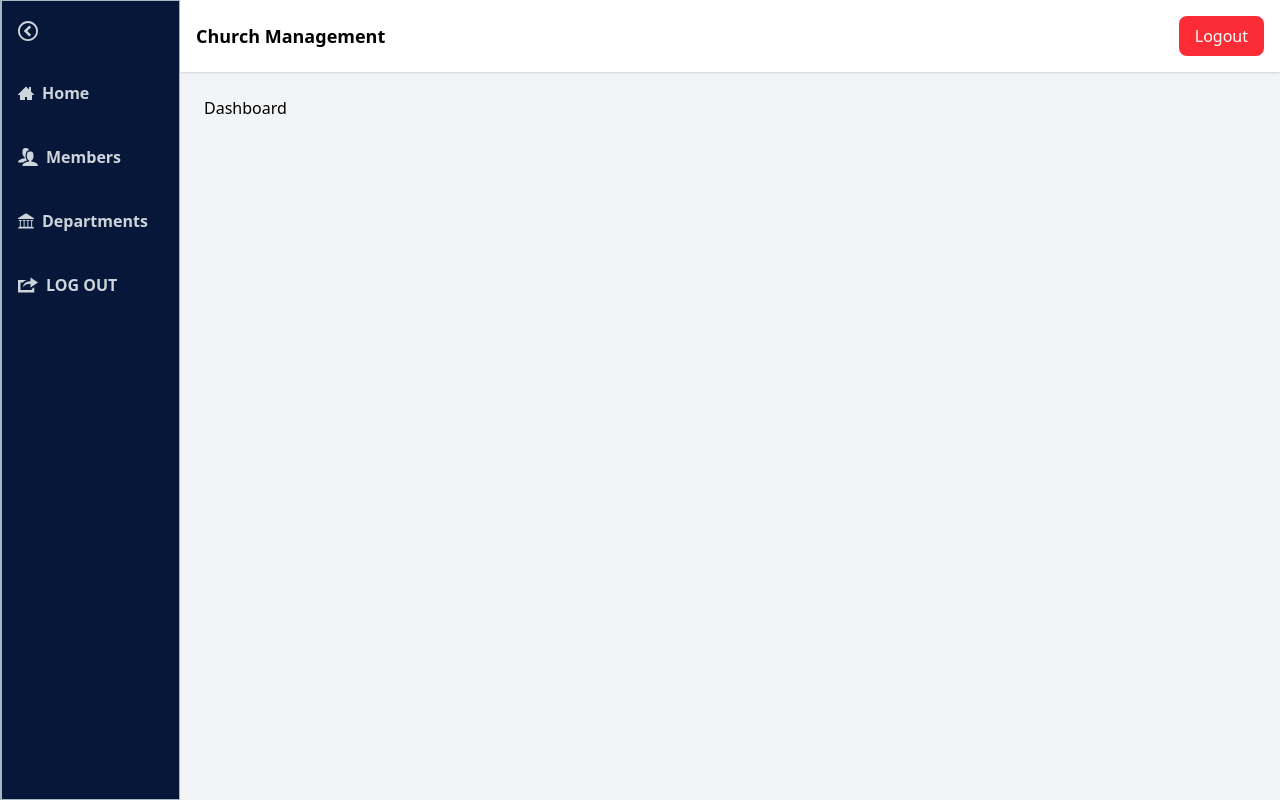
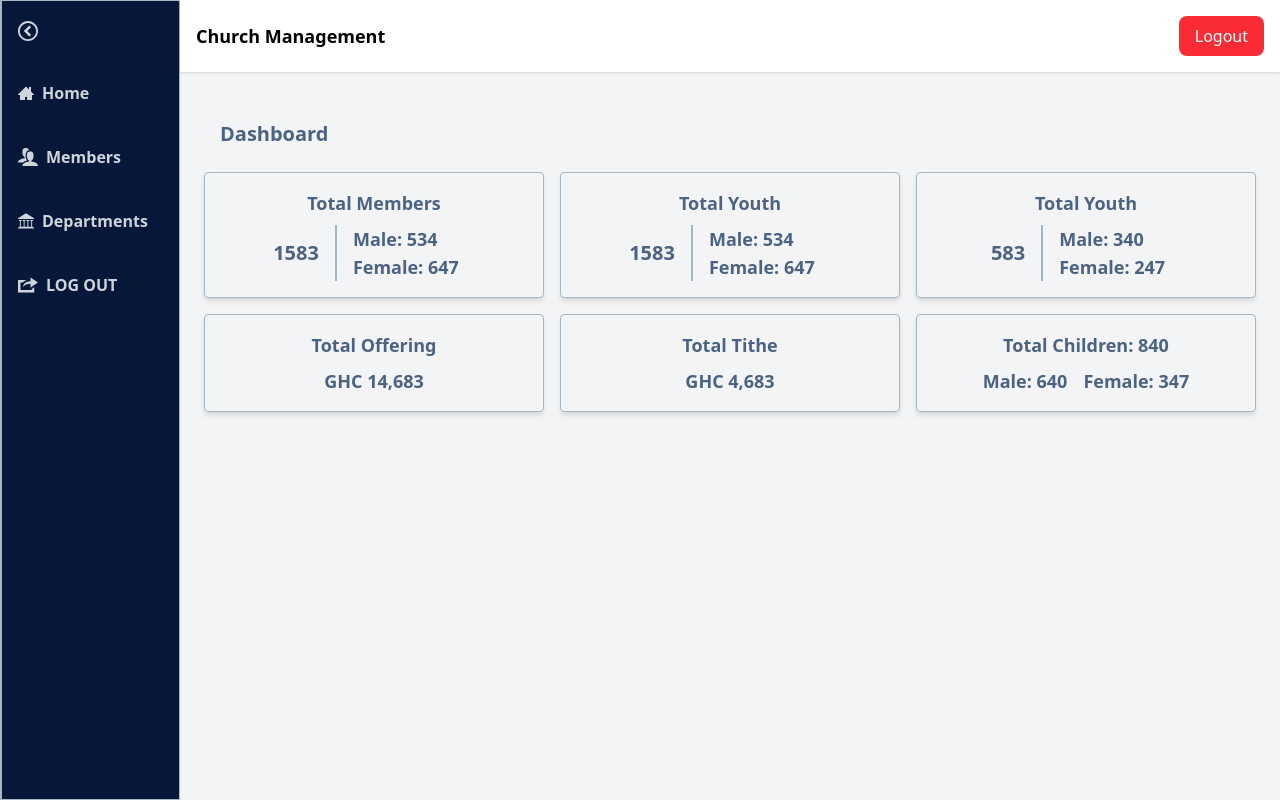
Before and after one commit to AlikoGrace/ch-management-v1, a React (Vite) app: page / in a window 1280 px wide. Built offline with nearby package versions, Linux system fonts and the light colour scheme.

Commit message:
started dashboard content

```diff
--- a/src/features/dashboard/DashboardPage.jsx
+++ b/src/features/dashboard/DashboardPage.jsx
@@ -1,7 +1,62 @@
 import React from "react";
 
 const DashboardPage = () => {
-  return <div>Dashboard</div>;
+  return (
+    <section className="w-full text-Primary-semi-light font-semibold">
+      <header className="rounded-sm p-4  text-Primary my-2">
+        <h1 className="text-xl font-bold">Dashboard</h1>
+      </header>
+      <div className="grid grid-cols-1 md:grid-cols-3 gap-4">
+        <div className="flex flex-col gap-2 justify-between text-lg items-center p-4 rounded shadow-md border px-4 border-Primary-light">
+          <h3 className="flex gap-2 items-center ">Total Members</h3>
+          <div className="flex gap-4 items-center">
+            <span className="text-xl">1583</span>
+            <div className="border-l-2 px-4 border-Primary-light">
+              <p className="flex gap-2 items-center">Male: 534</p>
+              <p className="flex gap-2 items-center">Female: 647</p>
+            </div>
+          </div>
+        </div>
+        <div className="flex flex-col gap-2 justify-between text-lg items-center  p-4 rounded shadow-md border px-4 border-Primary-light">
+          <h3 className="flex gap-2 items-center ">Total Youth</h3>
+          <div className="flex gap-4 items-center">
+            <span className="text-xl">1583</span>
+            <div className="border-l-2 px-4 border-Primary-light">
+              <p className="flex gap-2 items-center">Male: 534</p>
+              <p className="flex gap-2 items-center">Female: 647</p>
+            </div>
+          </div>
+        </div>
+        <div className="flex flex-col gap-2 justify-between text-lg items-center  p-4 rounded shadow-md border px-4 border-Primary-light">
+          <h3 className="flex gap-2 items-center ">Total Youth</h3>
+          <div className="flex gap-4 items-center">
+            <span className="text-xl">583</span>
+            <div className="border-l-2 px-4 border-Primary-light">
+              <p className="flex gap-2 items-center">Male: 340</p>
+              <p className="flex gap-2 items-center">Female: 247</p>
+            </div>
+          </div>
+        </div>
+        <div className="flex flex-col gap-2 justify-between text-lg items-center  p-4 rounded shadow-md border px-4 border-Primary-light">
+          <h3 className="flex gap-2 items-center ">Total Offering</h3>
+          <span>GHC 14,683</span>
+        </div>
+
+        <div className="flex flex-col gap-2 justify-between text-lg items-center  p-4 rounded shadow-md border px-4 border-Primary-light">
+          <h3 className="flex gap-2 items-center ">Total Tithe</h3>
+
+          <span>GHC 4,683</span>
+        </div>
+        <div className="flex flex-col gap-2 justify-between text-lg items-center  p-4 rounded shadow-md border px-4 border-Primary-light">
+          <h3 className="flex gap-2 items-center ">Total Children: 840</h3>
+          <div className="flex gap-4">
+            <p className="flex gap-2 items-center">Male: 640</p>
+            <p className="flex gap-2 items-center">Female: 347</p>
+          </div>
+        </div>
+      </div>
+    </section>
+  );
 };
 
 export default DashboardPage;
--- a/src/layout/Sidebar.jsx
+++ b/src/layout/Sidebar.jsx
@@ -11,7 +11,7 @@ const Sidebar = () => {
   return (
     <nav
       className={`flex flex-col md:block  h-full text-light-gray bg-primary font-semibold border border-l-2 border-Primary-light ${
-        isCollapsed ? "w-16" : "w-[180px]"
+        isCollapsed ? "w-20 items-center" : "w-[180px]"
       }`}>
       <div>
         <button
```
